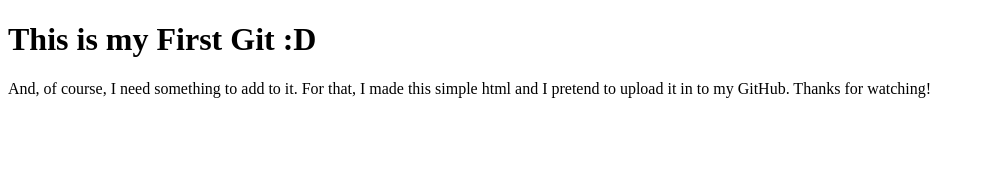
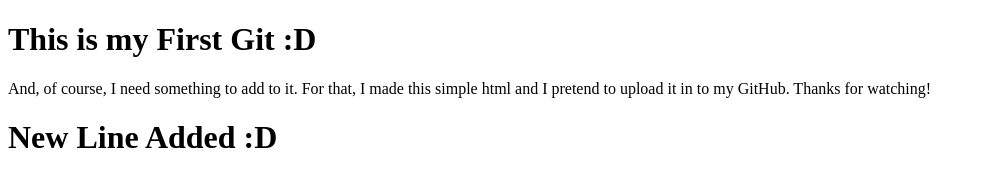
Before and after one commit to TemporalAP/firstgit, a plain HTML site: page index.html in a window 1280 px wide. Shown: the whole page, without its empty margins (0-985 px from the left). Drawn offline with Linux system fonts and the light colour scheme.

Commit message:
new line added to index

```diff
--- a/index.html
+++ b/index.html
@@ -6,5 +6,6 @@
 	<body>
 		<h1>This is my First Git :D</h1>
 		<p>	And, of course, I need something to add to it. For that, I made this simple html and I pretend to upload it in to my GitHub. Thanks for watching!</p>
+		<h1>New Line Added :D</h1>
 	</body>
 </html>
```
